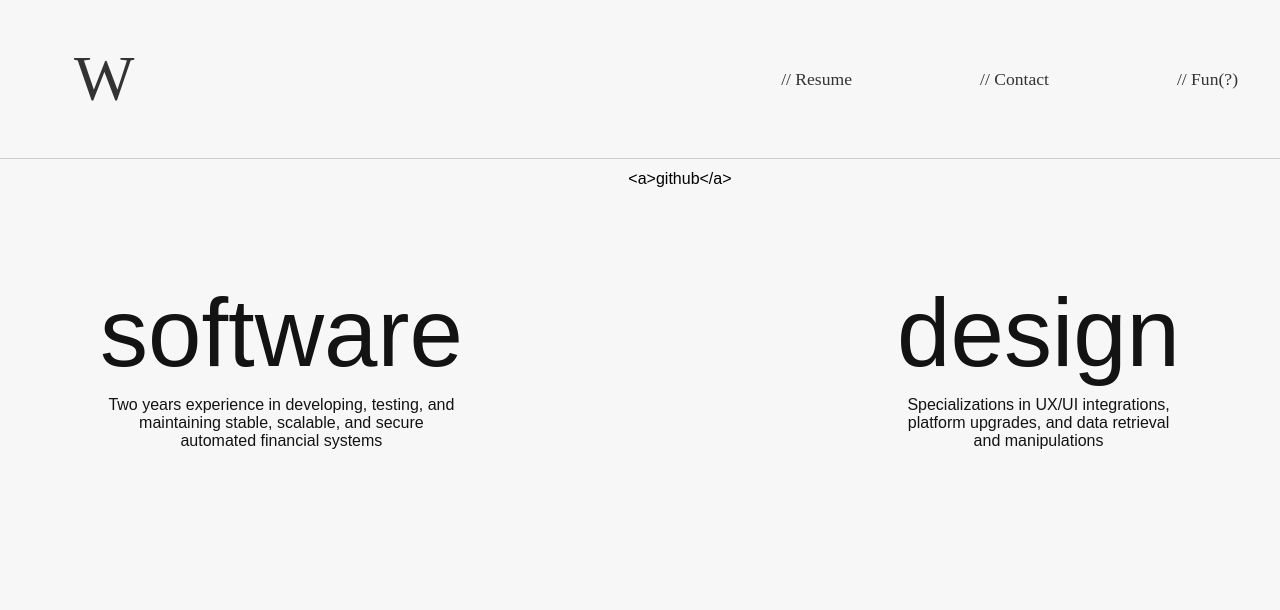
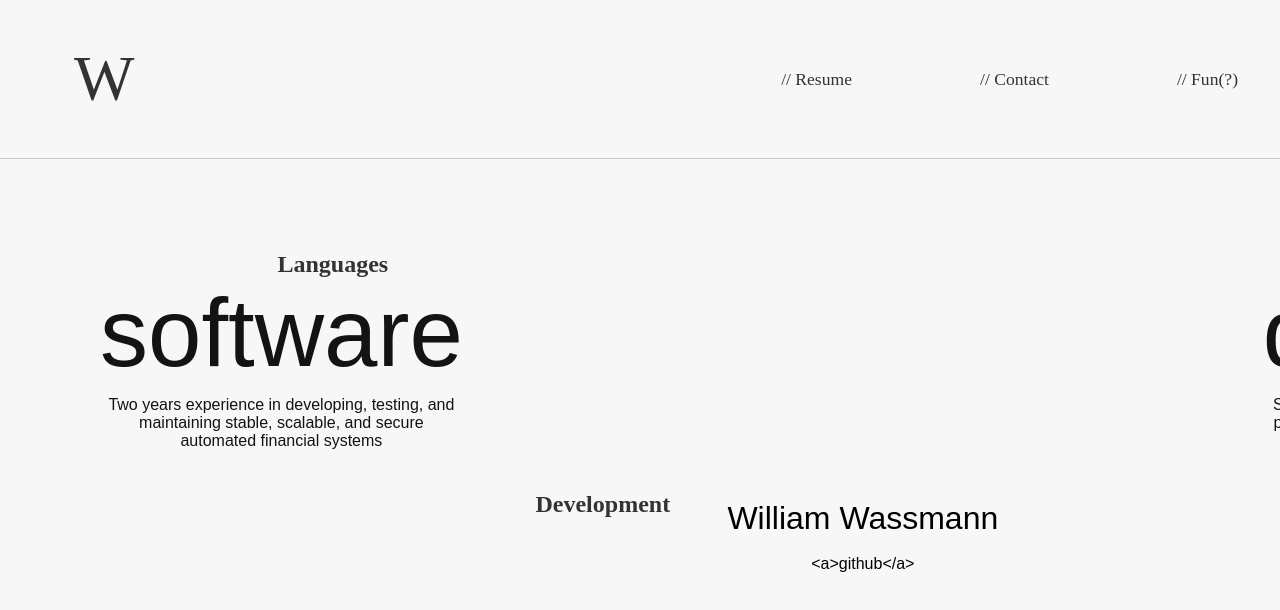
Before and after one commit to wmwassmann/master, a React (Vite) app: page / in a window 1280 px wide. Shown: the top 610 px of the page. Built offline with nearby package versions, Linux system fonts and the light colour scheme.

Commit message:
Reenvisioned my skills section

```diff
--- a/src/components/Skillset.jsx
+++ b/src/components/Skillset.jsx
@@ -19,41 +19,41 @@ const Skillsets = () => {
   return (
     <div>
       <div className="skillsets-container">
-        <div className="skillset">
+        <div className="skillset lan">
           <h2>Languages</h2>
-          <ul>
+          {/* <ul>
             {languageSkills.map((language, index) => (
               <li key={index}>{language}</li>
             ))}
-          </ul>
+          </ul> */}
         </div>
 
-        <div className="skillset">
+        <div className="skillset data">
+          <h2>Databases</h2>
+          {/* <ul>
+            {databaseSkills.map((database, index) => (
+              <li key={index}>{database}</li>
+            ))}
+          </ul> */}
+        </div>
+      </div>
+      <div className="skillsets-container">
+        <div className="skillset dev">
           <h2>Development</h2>
-          <ul>
+          {/* <ul>
             {webDevelopmentSkills.map((skill, index) => (
               <li key={index}>{skill}</li>
             ))}
-          </ul>
-        </div>
-      </div>
-      <div className="skillsets-container">
-        <div className="skillset">
-          <h2>Databases</h2>
-          <ul>
-            {databaseSkills.map((database, index) => (
-              <li key={index}>{database}</li>
-            ))}
-          </ul>
+          </ul> */}
         </div>
 
-        <div className="skillset">
+        <div className="skillset man">
           <h2>Management</h2>
-          <ul>
+          {/* <ul>
             {managementSkills.map((management, index) => (
               <li key={index}>{management}</li>
             ))}
-          </ul>
+          </ul> */}
         </div>
       </div>
     </div>
--- a/src/css/PageStyles/AboutMe/skillSets.css
+++ b/src/css/PageStyles/AboutMe/skillSets.css
@@ -1,17 +1,17 @@
 .skillsets-container {
     display: flex;
     padding: 20px;
-    padding-top: 16rem;
+    justify-content: center;
   }
 
   .skillset {
     text-align: center;
-    background-color: #fff;
+    /* background-color: #fff; */
     padding: 20px;
-    margin-left: 10rem;
-    box-shadow: 0 0 10px rgba(0, 0, 0, 0.1);
+    /* margin-left: 10rem; */
+    /* box-shadow: 0 0 10px rgba(0, 0, 0, 0.1); */
     height: 250px;
-    width: 200px;
+    width: 300px;
     opacity: 0;
     animation: fadeIn 0.5s ease forwards;
   }
@@ -38,3 +38,63 @@
     font-size: 16px;
     font-weight: bold;
   }
+
+
+  /* ============================== TRANSLATION ===================================== */
+
+  /* Language */
+  @keyframes moveLeftUp {
+    to {
+      opacity: 1;
+      transform: translateX(-380px) translateY(-400px);
+    }
+  }
+
+  /* Development */
+  @keyframes moveLeftDown {
+    to {
+      opacity: 1;
+      transform: translateY(-450px) translateX(-110px);
+    }
+  }
+
+  /* Databases */
+  @keyframes moveRightUp {
+    to {
+      opacity: 1;
+      transform: translateY(300px) translateX(110px);
+    }
+  }
+  /* Management */
+  @keyframes moveRightDown {
+    to {
+      opacity: 1;
+      transform: translateX(400px) translateY(300px);
+    }
+  }
+
+  .lan {
+    opacity: 0;
+    transform: translateX(0), translateY(0);
+    animation: moveLeftUp 1s forwards;
+  }
+
+
+  .dev {
+    opacity: 0;
+    transform: translateX(0), translateY(0);
+    animation: moveLeftDown 1s forwards;
+  }
+
+  .data {
+    opacity: 0;
+    transform: translateX(0), translateY(0);
+    animation: moveRightUp 1s forwards;
+  }
+
+
+  .man {
+    opacity: 0;
+    transform: translateX(0), translateY(0);
+    animation: moveRightDown 1s forwards;
+  }
--- a/src/css/PageStyles/HomePage/homePage.css
+++ b/src/css/PageStyles/HomePage/homePage.css
@@ -24,6 +24,7 @@
 
 .name {
     font-size: 2rem;
+    align-self: center;
 }
 
 .link {
@@ -91,15 +92,12 @@
     display: flex;
     opacity: 0;
     color: black;
-    padding-bottom: 30rem;
+    padding-top: 30rem;
     animation: fadeIn 0.5s ease forwards;
     font-family:'Arial', sans-serif;
     flex-direction: column;
-    width: 30%;
-    display: flex;
     justify-content: center;
     font-size: 1.4rem;
-    align-items: center;
 }
 
 
--- a/src/pages/AboutMe.jsx
+++ b/src/pages/AboutMe.jsx
@@ -9,9 +9,6 @@ const AboutMe = () => {
       <div className='header-container'>
         <h1>
           William Wassmann
-          <h3 className='sub-header'>
-            README.md
-          </h3>
         </h1>
       </div>
       <div className='headshot-container'>
--- a/src/pages/HomePage.jsx
+++ b/src/pages/HomePage.jsx
@@ -1,5 +1,6 @@
 import React, { useState, useEffect } from "react";
 import "../css/PageStyles/HomePage/homePage.css"
+import Skillsets from "../components/Skillset";
 import { Link } from 'react-router-dom';
 
 const homePage =()=> {
@@ -24,6 +25,7 @@ const homePage =()=> {
               Two years experience in developing, testing, and maintaining stable, scalable, and secure automated financial systems
             </div>
         </div>
+          <div>
             <div className="center-title">
               <div className="name">
                   William Wassmann
@@ -34,6 +36,10 @@ const homePage =()=> {
                 </Link>
               </div>
             </div>
+                <div className="skill-blocks">
+                  <Skillsets/>
+              </div>
+          </div>
         <div className="home-info right">
           <div className="home-title">design</div>
           <div className="home-article">
--- a/src/pages/Resume.jsx
+++ b/src/pages/Resume.jsx
@@ -11,9 +11,9 @@ export default function skillSet() {
             <div className="about-me">
                 <AboutMe/>
             </div>
-            <div className="skill-blocks">
+            {/* <div className="skill-blocks">
                 <Skillsets/>
-            </div>
+            </div> */}
         </div>
     )
 }
```
